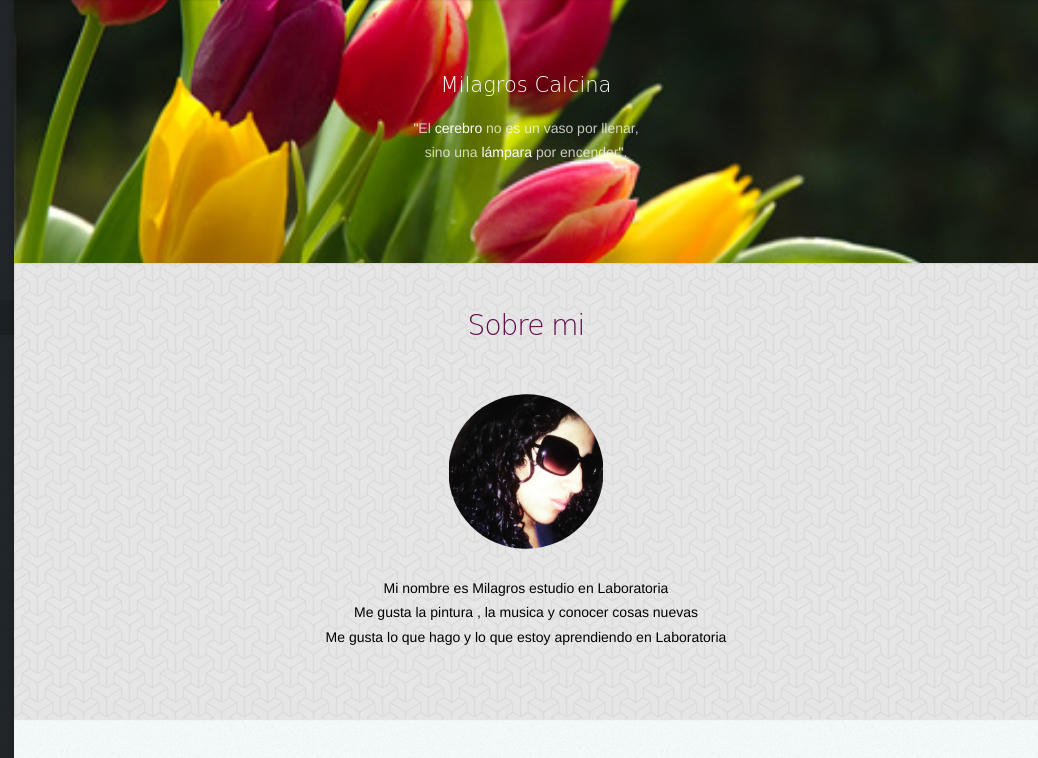
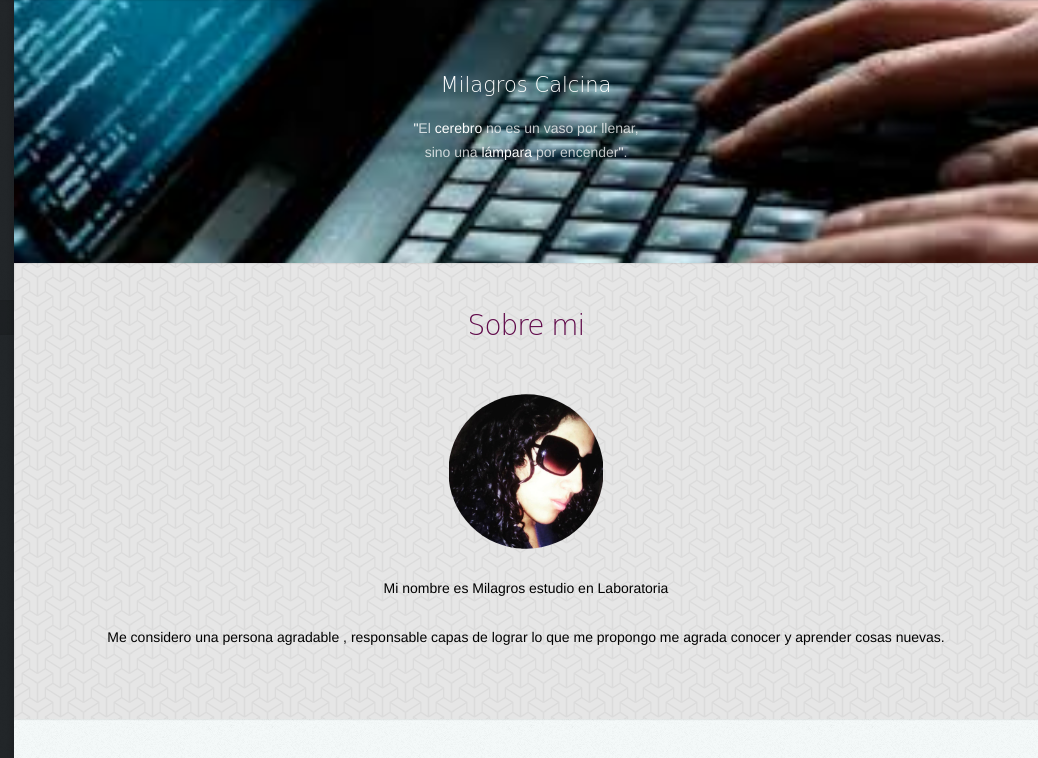
Before and after one commit to milagri/milagri.github.io, a plain HTML site: page index.html in a window 1280 px wide. Shown: the top 758 px of the page, 242-1280 px from the left. Drawn offline with Linux system fonts and the light colour scheme.

Commit message:
mejorndo

```diff
--- a/assets/css/main.css
+++ b/assets/css/main.css
@@ -2140,7 +2140,7 @@
 
 			#main > section.one {
 				background-color: #81918E;
-				background-image: url("../../images/tulipan.jpg");
+				background-image: url("../../images/slider2.jpg");
 			}
 
 			#main > section.two {
--- a/index.html
+++ b/index.html
@@ -56,6 +56,7 @@
 					<section id="top" class="one dark cover">
 						<div class="container">
 
+
 							<header>
 								<h3><strong>Milagros Calcina</strong></h3>
 								<p><strong>"</strong>El <strong> cerebro</strong> no es un vaso por llenar,<br />
@@ -83,8 +84,8 @@
 										<img src="images/avatar1.jpg " class=" img-circle ">
 									</div>
 
-									<p>Mi nombre es Milagros estudio en Laboratoria <br> Me gusta la pintura , la musica y conocer cosas nuevas <br> Me gusta lo que hago y lo que estoy aprendiendo en Laboratoria</p>
-
+									<p>Mi nombre es Milagros estudio en Laboratoria <br>
+									<br> Me considero una persona agradable , responsable capas de lograr lo que me propongo me agrada conocer y aprender cosas nuevas.
 
 						</div>
 					</section>
```
Also changed, not shown: images/slider1.jpg (added), images/slider2.jpg (added), images/slider3.jpg (added), 1 other file.
